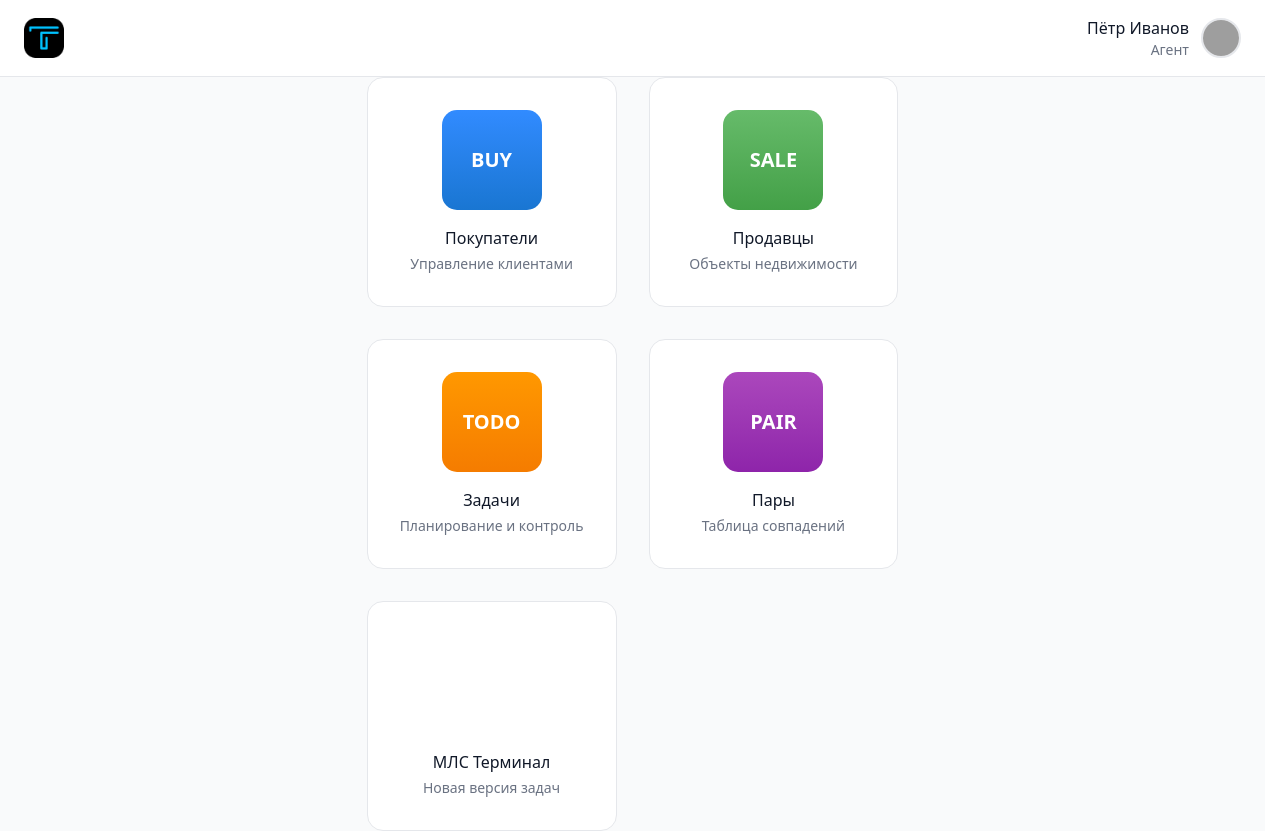
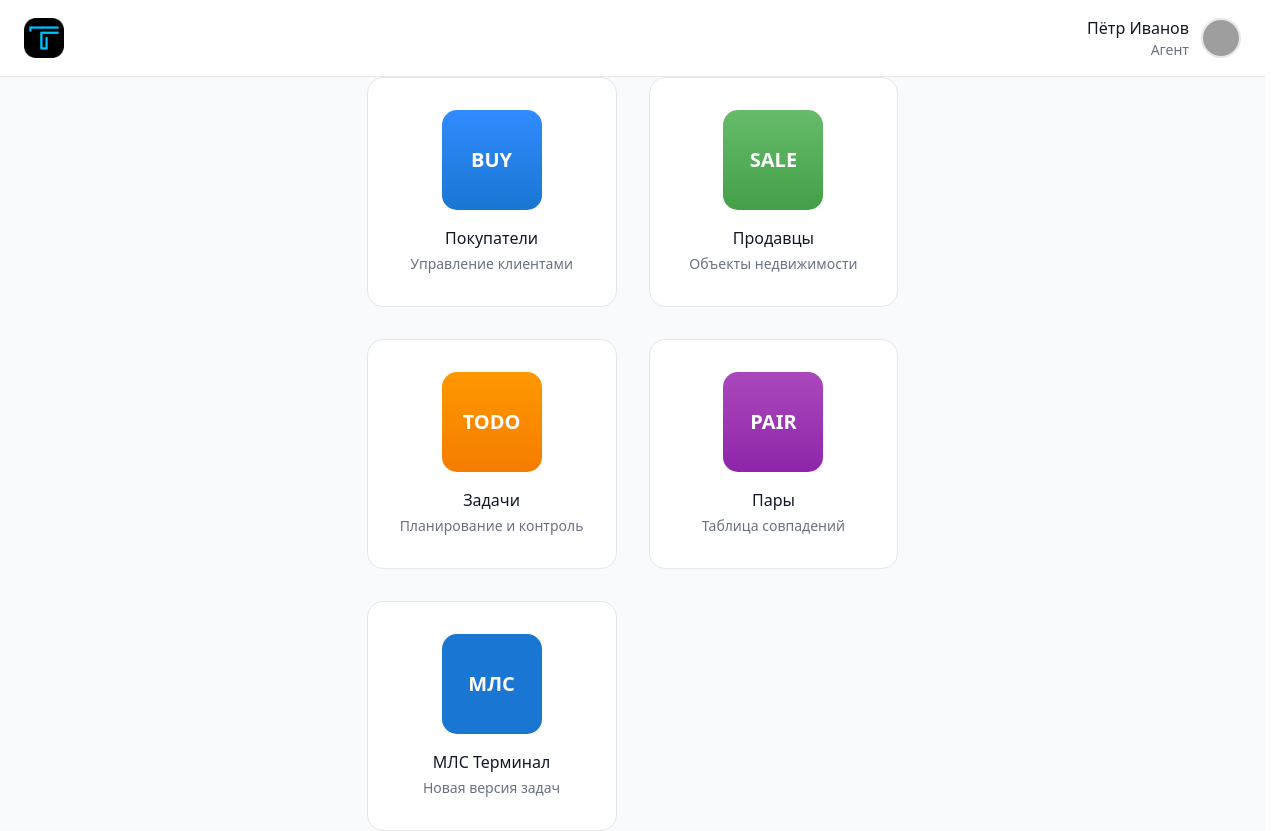
Before and after one commit to Doma-Sapiens/agent-match-screen-interface, a React (Vite) app: page / in a window 1280 px wide. Built offline with nearby package versions, Linux system fonts and the light colour scheme; grey boxes are pictures that could not be loaded.

Commit message:
fix: restore MLS terminal icon background on main menu

```diff
--- a/src/components/MainMenu.tsx
+++ b/src/components/MainMenu.tsx
@@ -58,7 +58,7 @@ function PairsIcon() {
 // Компонент иконки для MLS терминала (тёмный градиент)
 function MlsTerminalIcon() {
   return (
-    <div className="size-[100px] rounded-[15px] bg-gradient-to-b from-[#1E40AF] to-[#0F172A] flex items-center justify-center">
+    <div className="size-[100px] rounded-[15px] bg-[#1976D2] flex items-center justify-center">
       <p className="font-bold leading-[22px] text-[20px] text-center text-nowrap text-white whitespace-pre">
         МЛС
       </p>
```
Also changed, not shown: 1 other file (tests, documents, lock files or other folders).
